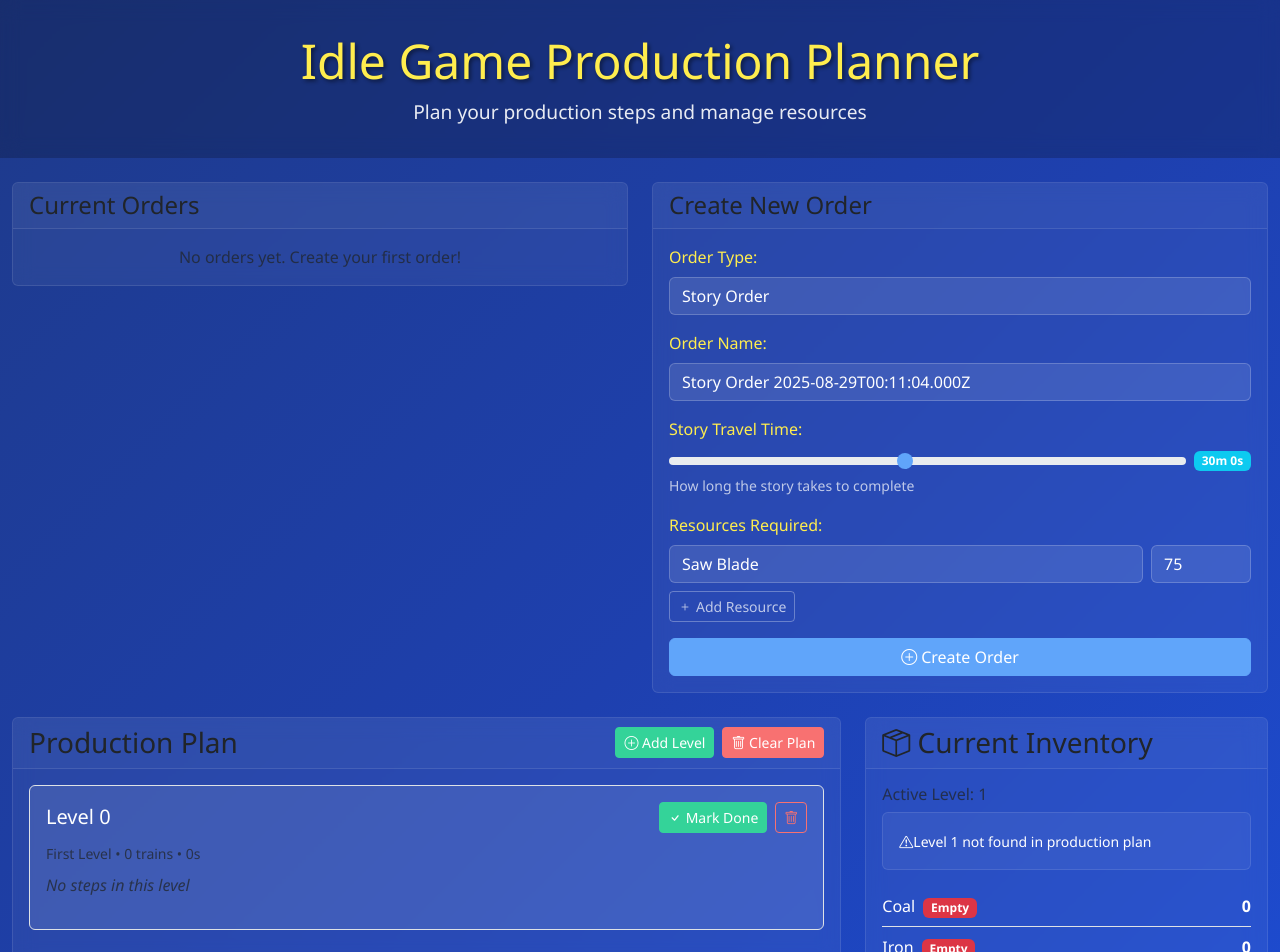
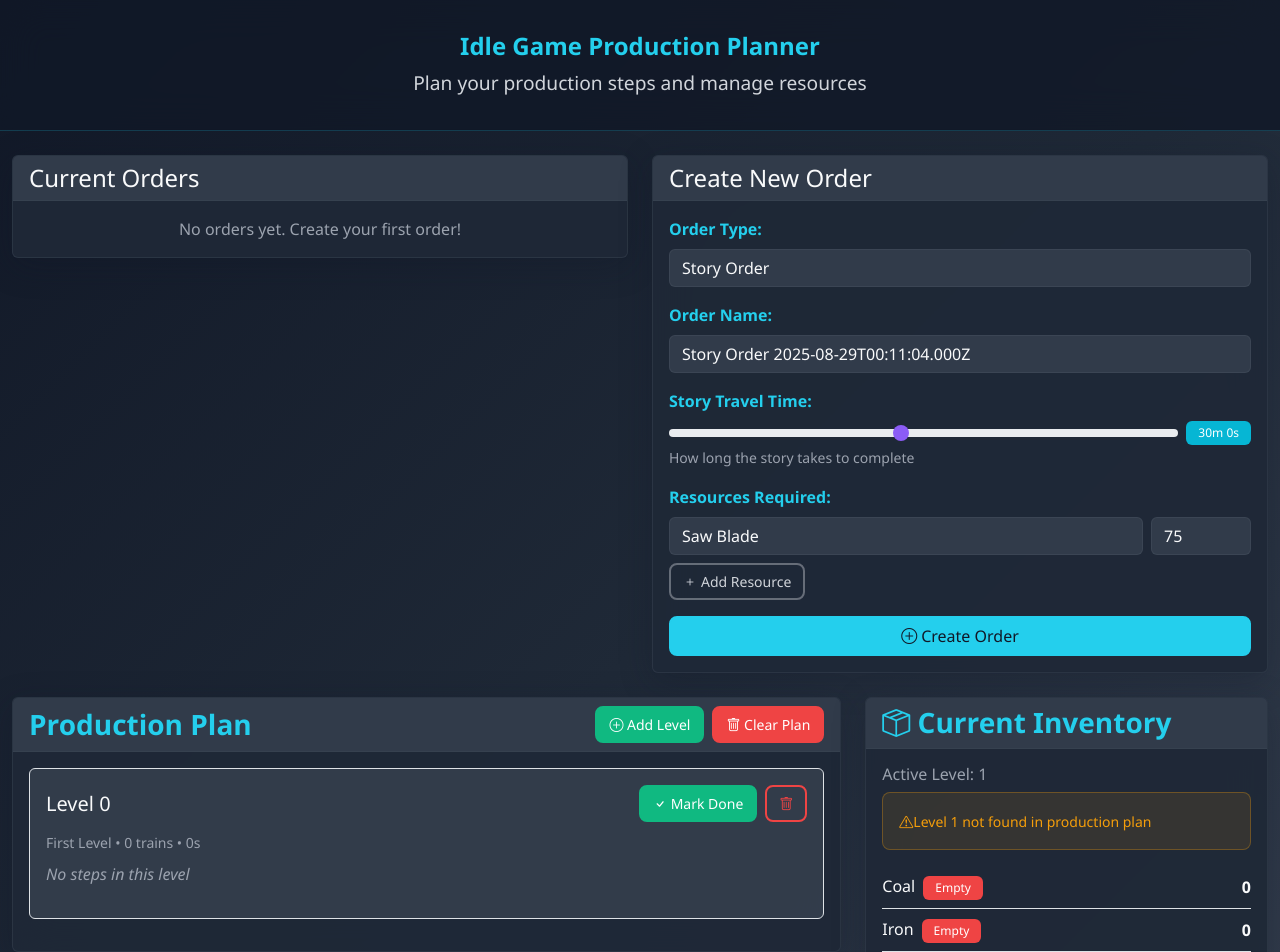
Before and after one commit to arschilke/IdleIngredients, a React (Vite) app: page / in a window 1280 px wide. Shown: the top 952 px of the page. Built offline with nearby package versions, Linux system fonts and the light colour scheme.

Commit message:
fix some styling

```diff
--- a/index.html
+++ b/index.html
@@ -5,6 +5,29 @@
     <link rel="icon" type="image/svg+xml" href="/vite.svg" />
     <meta name="viewport" content="width=device-width, initial-scale=1.0" />
     <title>Idle Ingredients Calculator</title>
+    <style>
+      :root {
+        --primary-color: #24CFED;
+        --primary-light: #4DD8F3;
+        --primary-dark: #1BA8C4;
+        --dark-bg: #111827;
+        --dark-surface: #1F2937;
+        --dark-elevation: #374151;
+        --text-primary: #F9FAFB;
+        --text-secondary: #D1D5DB;
+      }
+
+      body {
+        background-color: var(--dark-bg);
+        color: var(--text-primary);
+        margin: 0;
+        font-family: 'Segoe UI', Tahoma, Geneva, Verdana, sans-serif;
+      }
+
+      * {
+        box-sizing: border-box;
+      }
+    </style>
   </head>
   <body>
     <div id="root"></div>
--- a/src/styles.scss
+++ b/src/styles.scss
@@ -1,41 +1,50 @@
 // Import Bootstrap with modern syntax
 @use 'bootstrap/scss/bootstrap' as *;
 
-// Custom variables
-$primary-color: #ffed4e;
-$secondary-color: #4ade80;
-$accent-color: #60a5fa;
-$success-color: #34d399;
-$warning-color: #f59e0b;
-$danger-color: #f87171;
-$info-color: #93c5fd;
-$light-color: #e5e7eb;
-$dark-color: #1f2937;
+// Custom variables - Tonal Dark Mode Theme
+$primary-color: #24CFED;
+$primary-light: #4DD8F3;
+$primary-dark: #1BA8C4;
+$secondary-color: #6366F1;
+$accent-color: #8B5CF6;
+$success-color: #10B981;
+$warning-color: #F59E0B;
+$danger-color: #EF4444;
+$info-color: #06B6D4;
+$light-color: #F3F4F6;
+$dark-color: #111827;
+$dark-surface: #1F2937;
+$dark-elevation: #374151;
+$dark-border: #4B5563;
+$text-primary: #F9FAFB;
+$text-secondary: #D1D5DB;
+$text-muted: #9CA3AF;
 
 // Base styles
 .app {
   min-height: 100vh;
-  background: linear-gradient(135deg, #1e3a8a 0%, #1e40af 50%, #1d4ed8 100%);
-  color: white;
+  background: linear-gradient(135deg, $dark-color 0%, $dark-surface 50%, $dark-elevation 100%);
+  color: $text-primary;
   font-family: 'Segoe UI', Tahoma, Geneva, Verdana, sans-serif;
 }
 
 .app-header {
   text-align: center;
   padding: 2rem 1rem;
-  background: rgba(0, 0, 0, 0.2);
-  backdrop-filter: blur(10px);
+  background: rgba($dark-color, 0.8);
+  backdrop-filter: blur(20px);
+  border-bottom: 1px solid rgba($primary-color, 0.2);
 
   h1 {
-    font-size: 3rem;
+    font-size: 1.5rem;
     margin-bottom: 0.5rem;
     color: $primary-color;
-    text-shadow: 2px 2px 4px rgba(0, 0, 0, 0.5);
+    font-weight: 700;
   }
 
   p {
     font-size: 1.2rem;
-    opacity: 0.9;
+    color: $text-secondary;
     margin: 0;
   }
 }
@@ -43,63 +52,77 @@ $dark-color: #1f2937;
 // Custom order type badges
 .order-type {
   &-boat {
-    background: rgba(59, 130, 246, 0.2) !important;
-    color: $accent-color !important;
-    border: 1px solid rgba(59, 130, 246, 0.3) !important;
+    background: rgba($primary-color, 0.15) !important;
+    color: $primary-color !important;
+    border: 1px solid rgba($primary-color, 0.3) !important;
   }
 
   &-story {
-    background: rgba(168, 85, 247, 0.2) !important;
-    color: #c084fc !important;
-    border: 1px solid rgba(168, 85, 247, 0.3) !important;
+    background: rgba($accent-color, 0.15) !important;
+    color: $accent-color !important;
+    border: 1px solid rgba($accent-color, 0.3) !important;
   }
 
   &-building {
-    background: rgba(34, 197, 94, 0.2) !important;
+    background: rgba($secondary-color, 0.15) !important;
     color: $secondary-color !important;
-    border: 1px solid rgba(34, 197, 94, 0.3) !important;
+    border: 1px solid rgba($secondary-color, 0.3) !important;
   }
 }
 
 // Bootstrap overrides for dark theme
 .card {
-  background: rgba(255, 255, 255, 0.05) !important;
-  border: 1px solid rgba(255, 255, 255, 0.1) !important;
-  backdrop-filter: blur(10px);
+  background: rgba($dark-surface, 0.95) !important;
+  border: 1px solid rgba($dark-border, 0.3) !important;
+  backdrop-filter: blur(20px);
+  box-shadow: 0 8px 32px rgba($dark-color, 0.3);
 
   .card-header {
-    background: rgba(255, 255, 255, 0.03) !important;
-    border-bottom: 1px solid rgba(255, 255, 255, 0.1) !important;
+    background: rgba($dark-elevation, 0.8) !important;
+    border-bottom: 1px solid rgba($dark-border, 0.2) !important;
+    color: $text-primary;
   }
 
   .card-body {
-    color: white;
+    color: $text-primary;
+  }
+
+  .card-title {
+    color: $primary-color;
+    font-weight: 600;
   }
 }
 
 .form-control, .form-select {
-  background: rgba(255, 255, 255, 0.1) !important;
-  border: 1px solid rgba(255, 255, 255, 0.2) !important;
-  color: white !important;
+  background: rgba($dark-elevation, 0.8) !important;
+  border: 1px solid rgba($dark-border, 0.4) !important;
+  color: $text-primary !important;
+  transition: all 0.2s ease;
 
   &:focus {
-    background: rgba(255, 255, 255, 0.15) !important;
-    border-color: $accent-color !important;
-    box-shadow: 0 0 0 0.2rem rgba(96, 165, 250, 0.25) !important;
+    background: rgba($dark-elevation, 0.9) !important;
+    border-color: $primary-color !important;
+    box-shadow: 0 0 0 0.2rem rgba($primary-color, 0.25) !important;
   }
 
   &::placeholder {
-    color: rgba(255, 255, 255, 0.6) !important;
+    color: $text-muted !important;
+  }
+
+  &:hover {
+    border-color: rgba($primary-color, 0.6) !important;
   }
 }
 
 .form-label {
   color: $primary-color !important;
-  font-weight: 500;
+  font-weight: 600;
+  margin-bottom: 0.5rem;
 }
 
 .form-text {
-  color: rgba(255, 255, 255, 0.7) !important;
+  color: $text-secondary !important;
+  font-size: 0.875rem;
 }
 
 .form-range {
@@ -114,13 +137,25 @@ $dark-color: #1f2937;
 
 // Button overrides
 .btn {
+  border-radius: 8px;
+  font-weight: 500;
+  transition: all 0.2s ease;
+  border-width: 2px;
+
   &-primary {
-    background-color: $accent-color !important;
-    border-color: $accent-color !important;
+    background-color: $primary-color !important;
+    border-color: $primary-color !important;
+    color: $dark-color !important;
 
     &:hover {
-      background-color: darken($accent-color, 10%) !important;
-      border-color: darken($accent-color, 10%) !important;
+      background-color: $primary-light !important;
+      border-color: $primary-light !important;
+      transform: translateY(-1px);
+      box-shadow: 0 4px 12px rgba($primary-color, 0.3);
+    }
+
+    &:active {
+      transform: translateY(0);
     }
   }
 
@@ -131,6 +166,7 @@ $dark-color: #1f2937;
     &:hover {
       background-color: darken($success-color, 10%) !important;
       border-color: darken($success-color, 10%) !important;
+      transform: translateY(-1px);
     }
   }
 
@@ -141,6 +177,7 @@ $dark-color: #1f2937;
     &:hover {
       background-color: darken($warning-color, 10%) !important;
       border-color: darken($warning-color, 10%) !important;
+      transform: translateY(-1px);
     }
   }
 
@@ -151,82 +188,201 @@ $dark-color: #1f2937;
     &:hover {
       background-color: darken($danger-color, 10%) !important;
       border-color: darken($danger-color, 10%) !important;
+      transform: translateY(-1px);
     }
   }
 
   &-outline-primary {
-    color: $accent-color !important;
-    border-color: $accent-color !important;
+    color: $primary-color !important;
+    border-color: $primary-color !important;
+    background: transparent !important;
 
     &:hover {
-      background-color: $accent-color !important;
-      color: white !important;
+      background-color: $primary-color !important;
+      color: $dark-color !important;
+      transform: translateY(-1px);
     }
   }
 
   &-outline-secondary {
-    color: rgba(255, 255, 255, 0.7) !important;
-    border-color: rgba(255, 255, 255, 0.3) !important;
+    color: $text-secondary !important;
+    border-color: rgba($text-secondary, 0.4) !important;
+    background: transparent !important;
 
     &:hover {
-      background-color: rgba(255, 255, 255, 0.1) !important;
-      color: white !important;
+      background-color: rgba($text-secondary, 0.1) !important;
+      color: $text-primary !important;
+      border-color: $text-secondary !important;
     }
   }
 
   &-outline-danger {
     color: $danger-color !important;
     border-color: $danger-color !important;
+    background: transparent !important;
 
     &:hover {
       background-color: $danger-color !important;
       color: white !important;
     }
   }
+
+  &-sm {
+    padding: 0.375rem 0.75rem;
+    font-size: 0.875rem;
+  }
 }
 
 // Badge overrides
 .badge {
+  border-radius: 6px;
+  font-weight: 500;
+  padding: 0.375rem 0.75rem;
+
   &.bg-outline-primary {
     background: transparent !important;
-    color: $accent-color !important;
-    border: 1px solid $accent-color !important;
+    color: $primary-color !important;
+    border: 1px solid $primary-color !important;
+
+    &:hover {
+      background: rgba($primary-color, 0.1) !important;
+      color: $primary-light !important;
+    }
   }
 
   &.bg-outline-secondary {
     background: transparent !important;
-    color: rgba(255, 255, 255, 0.7) !important;
-    border: 1px solid rgba(255, 255, 255, 0.3) !important;
+    color: $text-secondary !important;
+    border: 1px solid rgba($text-secondary, 0.4) !important;
 
     &:hover {
-      background: rgba(255, 255, 255, 0.1) !important;
-      color: white !important;
+      background: rgba($text-secondary, 0.1) !important;
+      color: $text-primary !important;
+      border-color: $text-secondary !important;
     }
+  }
+
+  &.bg-secondary {
+    background-color: $dark-elevation !important;
+    color: $text-secondary !important;
+  }
+
+  &.bg-info {
+    background-color: $info-color !important;
+    color: white !important;
+  }
+
+  &.bg-danger {
+    background-color: $danger-color !important;
+    color: white !important;
   }
 }
 
 // Alert overrides
 .alert {
-  background: rgba(255, 255, 255, 0.05) !important;
-  border: 1px solid rgba(255, 255, 255, 0.1) !important;
-  color: white !important;
+  background: rgba($dark-elevation, 0.9) !important;
+  border: 1px solid rgba($dark-border, 0.3) !important;
+  color: $text-primary !important;
+  border-radius: 8px;
+  border-left: 4px solid $primary-color;
 
   &-success {
-    background: rgba(74, 222, 128, 0.1) !important;
-    border-color: rgba(74, 222, 128, 0.3) !important;
-    color: $secondary-color !important;
+    background: rgba($success-color, 0.1) !important;
+    border-color: rgba($success-color, 0.3) !important;
+    color: $success-color !important;
+    border-left-color: $success-color;
   }
 
   &-info {
-    background: rgba(96, 165, 250, 0.1) !important;
-    border-color: rgba(96, 165, 250, 0.3) !important;
-    color: $accent-color !important;
+    background: rgba($info-color, 0.1) !important;
+    border-color: rgba($info-color, 0.3) !important;
+    color: $info-color !important;
+    border-left-color: $info-color;
+  }
+
+  &-warning {
+    background: rgba($warning-color, 0.1) !important;
+    border-color: rgba($warning-color, 0.3) !important;
+    color: $warning-color !important;
+    border-left-color: $warning-color;
+  }
+
+  &-secondary {
+    background: rgba($dark-elevation, 0.9) !important;
+    border-color: rgba($dark-border, 0.3) !important;
+    color: $text-secondary !important;
+    border-left-color: $text-secondary;
   }
 }
 
 // Utility classes
 .cursor-pointer {
   cursor: pointer;
+}
+
+// Level and job styling
+.level-container {
+  transition: all 0.3s ease;
+  border-radius: 12px;
+
+  &:hover {
+    transform: translateY(-2px);
+    box-shadow: 0 12px 40px rgba($dark-color, 0.4);
+  }
+
+  &.border-primary {
+    border-color: $primary-color !important;
+    box-shadow: 0 0 20px rgba($primary-color, 0.3);
+  }
+
+  &.bg-light {
+    background: rgba($dark-elevation, 0.8) !important;
+  }
+
+  &.bg-secondary {
+    background: rgba($dark-elevation, 0.6) !important;
+    color: $text-muted !important;
+  }
+
+  &.bg-danger {
+    background: rgba($danger-color, 0.1) !important;
+    border-color: $danger-color !important;
+  }
+}
+
+.job-item {
+  background: rgba($dark-elevation, 0.6) !important;
+  border: 1px solid rgba($dark-border, 0.2) !important;
+  border-radius: 8px;
+  transition: all 0.2s ease;
+
+  &:hover {
+    background: rgba($dark-elevation, 0.8) !important;
+    border-color: rgba($primary-color, 0.3) !important;
+  }
+}
+
+.job-edit-form {
+  background: rgba($dark-elevation, 0.9) !important;
+  border: 1px solid rgba($primary-color, 0.2) !important;
+  border-radius: 8px;
+}
+
+// Text utilities
+.text-muted {
+  color: $text-muted !important;
+}
+
+.text-primary {
+  color: $primary-color !important;
+}
+
+.fw-bold {
+  font-weight: 700 !important;
+}
+
+.fw-medium {
+  font-weight: 500 !important;
 }
 
 // Responsive adjustments
@@ -242,4 +398,17 @@ $dark-color: #1f2937;
       font-size: 1rem;
     }
   }
+
+  .card {
+    margin-bottom: 1rem;
+  }
+
+  .btn {
+    width: 100%;
+    margin-bottom: 0.5rem;
+  }
+
+  .level-container {
+    margin-bottom: 1rem;
+  }
 }
```
